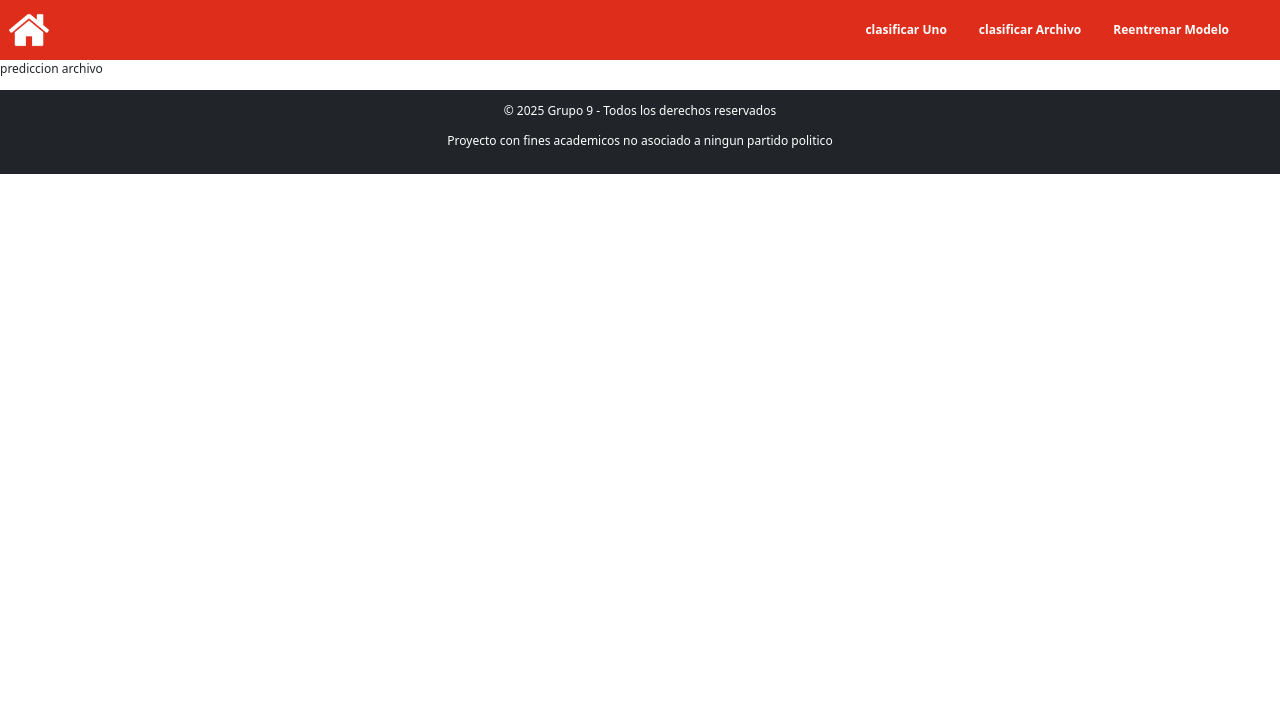
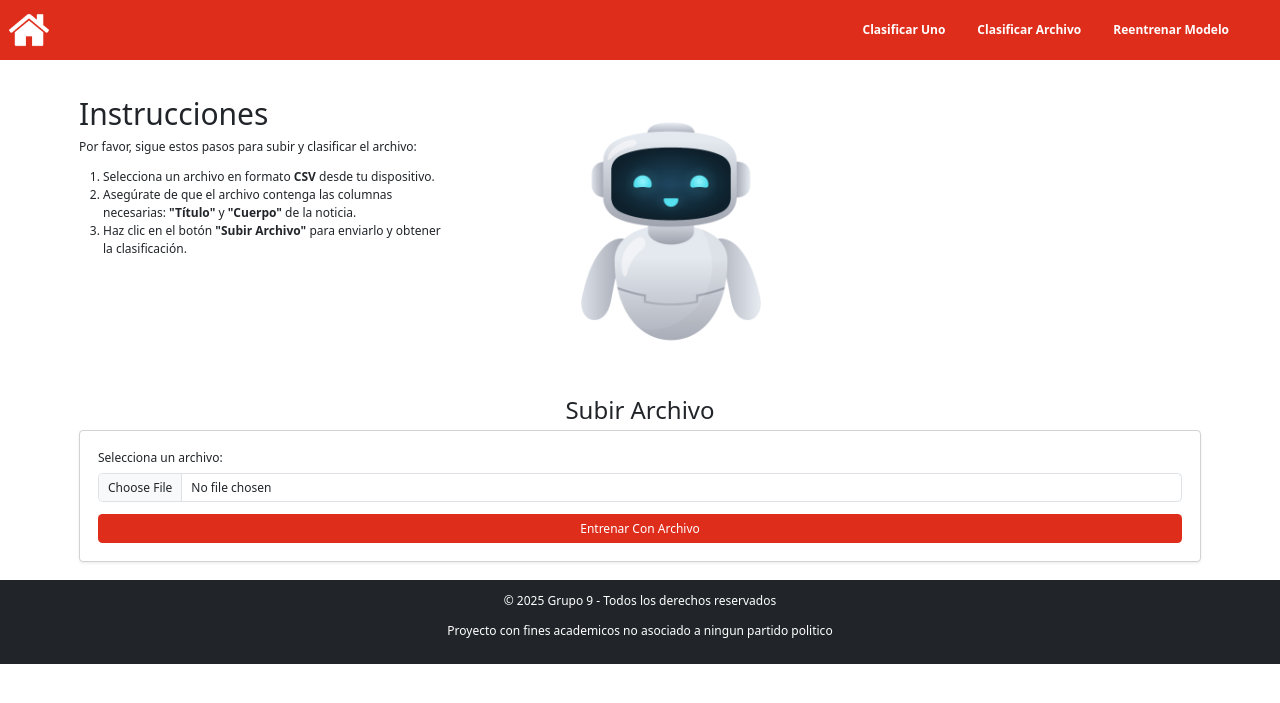
Before and after one commit to cflorido/Text-Analytics-Tool, a Flask app: page /clasificarArchivo in a window 1280 px wide. Shown: the top 703 px of the page. Run offline with Flask 3, Linux system fonts and the light colour scheme.

Commit message:
cascaron clasificar archivo

```diff
--- a/Fase 2/Front/app.py
+++ b/Fase 2/Front/app.py
@@ -59,6 +59,39 @@ def clasificarEnvio():
     #return response_json
     return render_template('clasificar.html', results=response_dict)
 
+@app.route('/clasificarEnvioArchivo', methods=["POST"])
+def clasificarEnvioArchivo():
+
+    #--------------------Envio de texto a la API (HACER)------------------
+    a ="""     payload = {
+        "titulo": titulo,
+        "cuerpo": cuerpo
+    }
+    try:
+       response = requests.post('http://API/clasificar', json=payload)
+        if response.status_code == 200:
+                return jsonify(response.json())
+                ...
+        else:
+            return jsonify({"error": "Failed to get a valid response from the API"}), response.status_code
+            ...
+        except requests.exceptions.RequestException as e:
+            return jsonify({"error": f"Request failed: {str(e)}"}), 500 """
+    # --------------------RESPUESTA FALSA DEL API-----------------
+
+    #La respuesta es un json que hay que hacerle parsing
+
+    fake_response = [{
+        "titulo": "titulo",
+        "cuerpo": "cuepo",
+        "clasificacion": "Verdadero",
+        "ProbVerdaderpa": 0.85,
+        "ProbFalsa": 0.15
+    }]
+    response_list =  jsonify(fake_response)
+
+    return response_list
+    #return render_template('clasificar.html', results=response_list)
 
 #----------Main--------------------------
 if __name__ == '__main__':
--- a/Fase 2/Front/static/style.css
+++ b/Fase 2/Front/static/style.css
@@ -20,20 +20,18 @@
     font-weight: bold !important;
 }
 
-/* .banner {
-    background-image: url('../static/banner.jpg');
-    background-size: center;
-    background-position: center;
-    width: 100%;
-    height: 400px;
-}
- */
 
  html {
-    font-size: 12px; /* Cambia este valor para ajustar el tamaño base */
+    font-size: 12px;
 }
 
 .navbar-logo {
-    width: 40px; /* Ajusta el tamaño según necesites */
+    width: 40px;
     filter: invert(100%);
 }
+
+.btn-custom {
+    background-color: rgb(223, 45, 28) !important; ;
+    color: white !important;
+    border: none; /* Sin borde */
+}
--- a/Fase 2/Front/templates/clasificarArchivo.html
+++ b/Fase 2/Front/templates/clasificarArchivo.html
@@ -20,10 +20,10 @@
             <div class="collapse navbar-collapse" id="navbarNav">
                 <ul class="navbar-nav ms-auto me-5">  <!-- Alinea los ítems a la derecha -->
                     <li class="nav-item">
-                        <a class="nav-link" href="/clasificar">clasificar Uno</a>
+                        <a class="nav-link" href="/clasificar">Clasificar Uno</a>
                     </li>
                     <li class="nav-item">
-                        <a class="nav-link" href="/clasificarArchivo">clasificar Archivo</a>
+                        <a class="nav-link" href="/clasificarArchivo">Clasificar Archivo</a>
                     </li>
                     <li class="nav-item">
                         <a class="nav-link" href="/reentreno">Reentrenar Modelo</a>
@@ -32,7 +32,43 @@
             </div>
         </div>
     </nav>
-    <p>prediccion archivo</p>
+    <div class="container mt-5">
+        <div class="row">
+
+            <div class="col-md-4">
+                <h1>Instrucciones</h1>
+                <p>Por favor, sigue estos pasos para subir y clasificar el archivo:</p>
+                <ol class="text-start d-inline-block">
+                    <li>Selecciona un archivo en formato <strong>CSV</strong> desde tu dispositivo.</li>
+                    <li>Asegúrate de que el archivo contenga las columnas necesarias: <strong>"Título"</strong> y <strong>"Cuerpo"</strong> de la noticia.</li>
+                    <li>Haz clic en el botón <strong>"Subir Archivo"</strong> para enviarlo y obtener la clasificación.</li>
+                </ol>
+            </div>
+
+            <div class="col-md-4 text-end">
+                <img src="{{ url_for('static', filename='robot.png') }}" alt="Robot Clasificador" class="img-fluid" width="300">
+            </div>
+
+            <div class="col-md-4 text-end">
+                <br>
+            </div>
+        </div>
+
+        <h2 class="text-center">Subir Archivo</h2>
+        <div class="card p-4 shadow-sm">
+            <form action="/clasificarEnvioArchivo" method="POST" enctype="multipart/form-data">
+                <div class="mb-3">
+                    <label for="file" class="form-label">Selecciona un archivo:</label>
+                    <input class="form-control" type="file" name="file" id="file" required>
+                </div>
+                <div class="d-grid">
+                    <button type="submit" class="btn btn-custom">Entrenar Con Archivo</button>
+                </div>
+            </form>
+        </div>
+        <br>
+    </div>
+
     <footer class="footer bg-dark text-white text-center py-3">
         <div class="container">
             <p>© 2025 Grupo 9 - Todos los derechos reservados</p>
--- a/Fase 2/Front/templates/reentreno.html
+++ b/Fase 2/Front/templates/reentreno.html
@@ -20,10 +20,10 @@
             <div class="collapse navbar-collapse" id="navbarNav">
                 <ul class="navbar-nav ms-auto me-5">  <!-- Alinea los ítems a la derecha -->
                     <li class="nav-item">
-                        <a class="nav-link" href="/clasificar">clasificar Uno</a>
+                        <a class="nav-link" href="/clasificar">Clasificar Uno</a>
                     </li>
                     <li class="nav-item">
-                        <a class="nav-link" href="/clasificarArchivo">clasificar Archivo</a>
+                        <a class="nav-link" href="/clasificarArchivo">Clasificar Archivo</a>
                     </li>
                     <li class="nav-item">
                         <a class="nav-link" href="/reentreno">Reentrenar Modelo</a>
```
Also changed, not shown: Fase 2/Front/templates/clasificar.html (+24 -3 lines), Fase 2/Front/static/robot.png (added).
